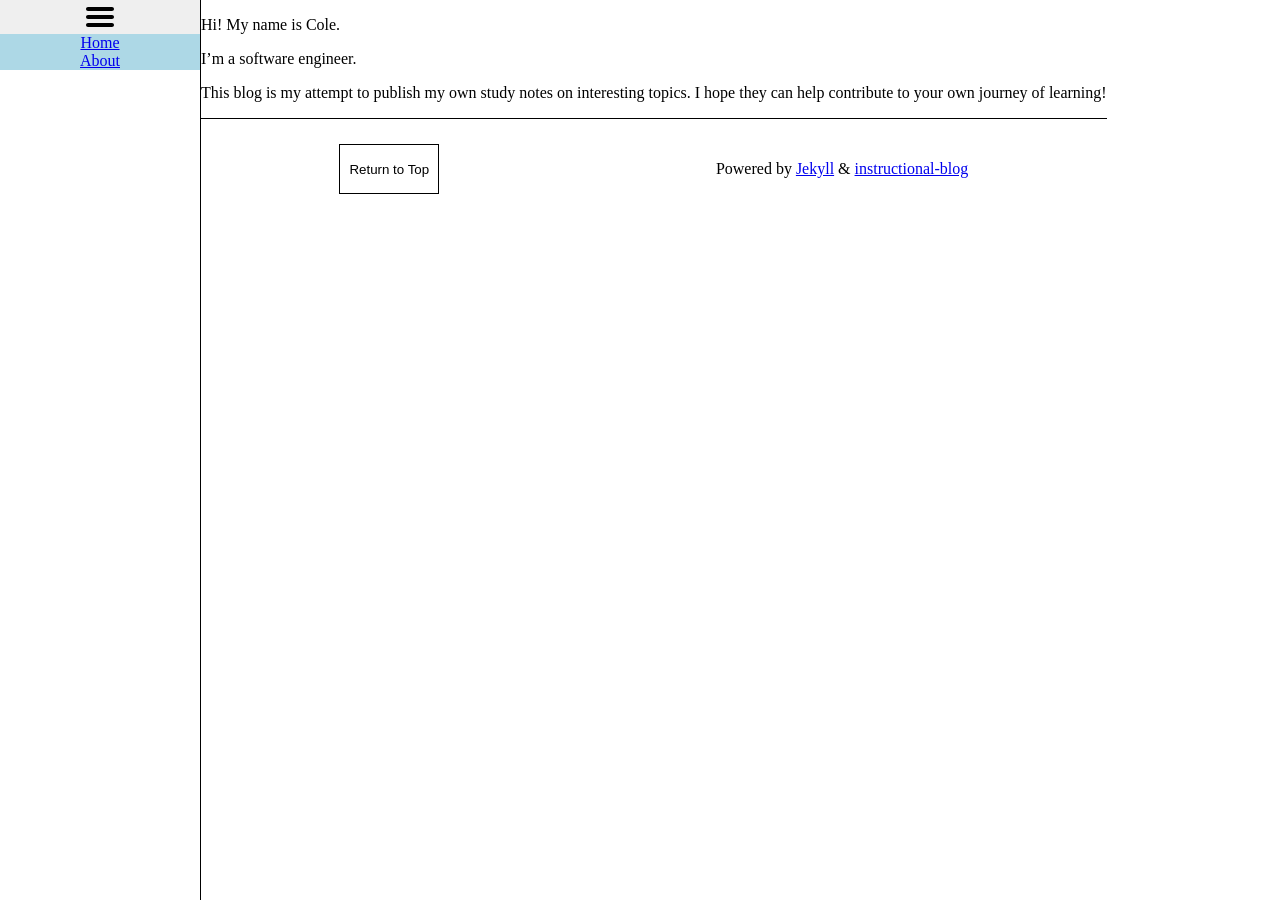
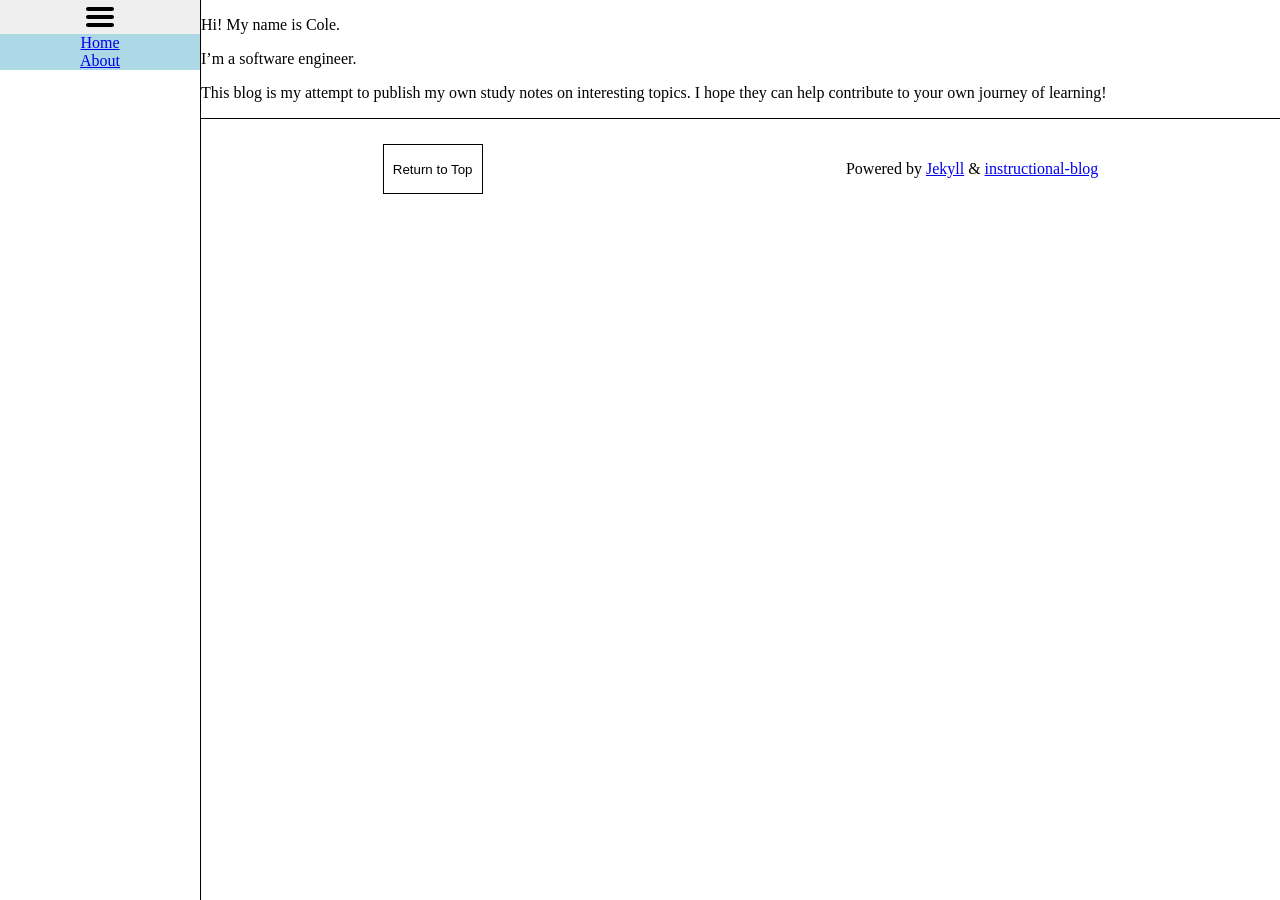
Before and after one commit to scshafe/instructional-blog, a Jekyll site: the page built from about.markdown, in a window 1280 px wide. Built offline with Jekyll 4.4.1, drawn with Linux system fonts in a browser that asks for light colours.

Commit message:
made article stretch full site width

```diff
--- a/_sass/footer.scss
+++ b/_sass/footer.scss
@@ -3,7 +3,7 @@
 
 
 .footer-series-instructional-blog {
-    //margin: 0 0 0 $toc-width;
+    width: 100%;
     padding: 0;
     overflow: scroll;
 };
```
